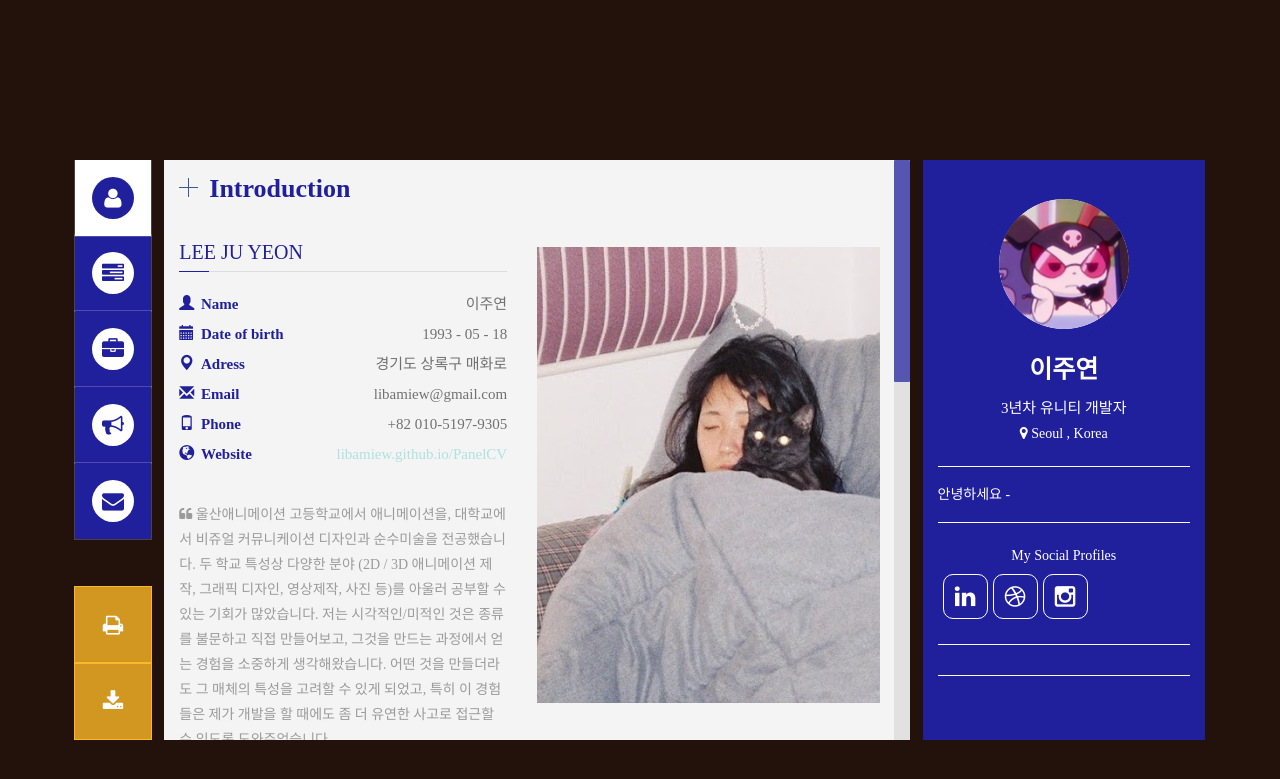
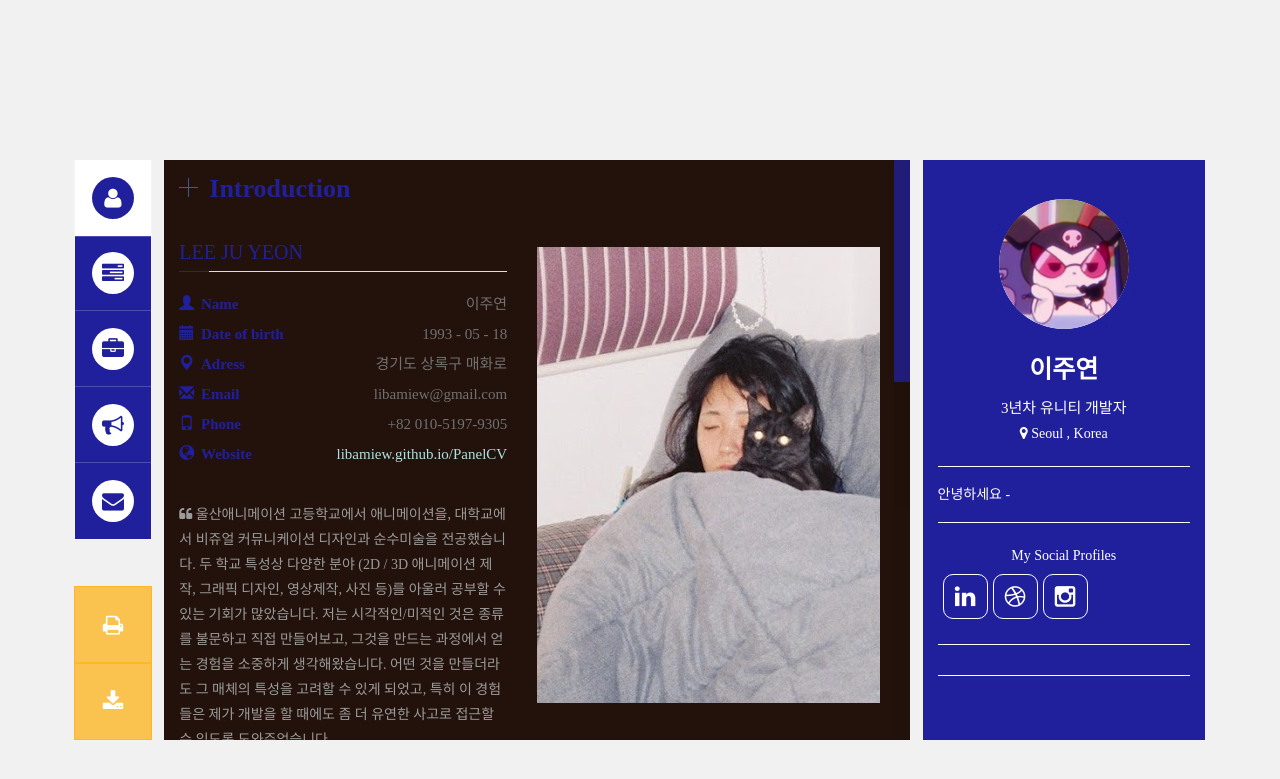
Before and after one commit to libamiew/PanelCV, a Jekyll site: the page built from index.html, in a window 1280 px wide. Shown: the top 779 px of the page. Built offline with Jekyll 4.4.1, drawn with Linux system fonts in a browser that asks for light colours; some web fonts are replaced.

Commit message:
Update main.css

```diff
--- a/assets/css/main.css
+++ b/assets/css/main.css
@@ -77,7 +77,7 @@
     line-height: 25px;
     color: #333333;
     overflow-x: hidden;
-    background-color: #23120b;
+    background-color: #f1f1f1;
     padding: 0;
 }
 h1, h2, h3, h4, h5, h6, .h1, .h2, .h3, .h4, .h5, .h6 {
@@ -267,7 +267,7 @@
 
 .resp-vtabs .resp-tabs-container {
     padding: 0;
-    background-color: #f4f4f4;
+    background-color: #23120b;
     float: left;
     width: 88%;
     height: 580px;
```
